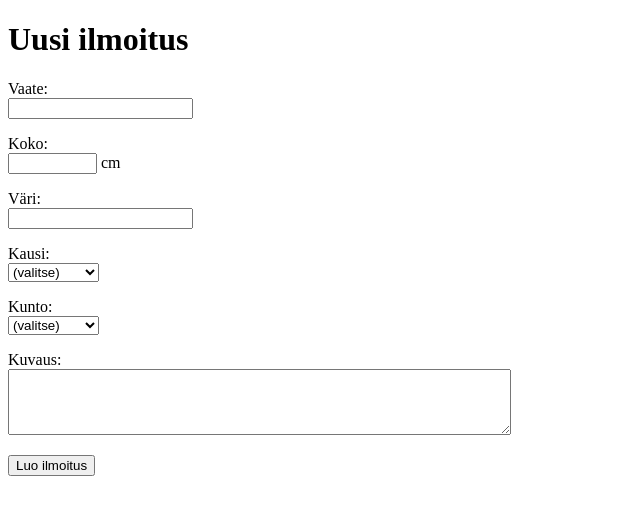
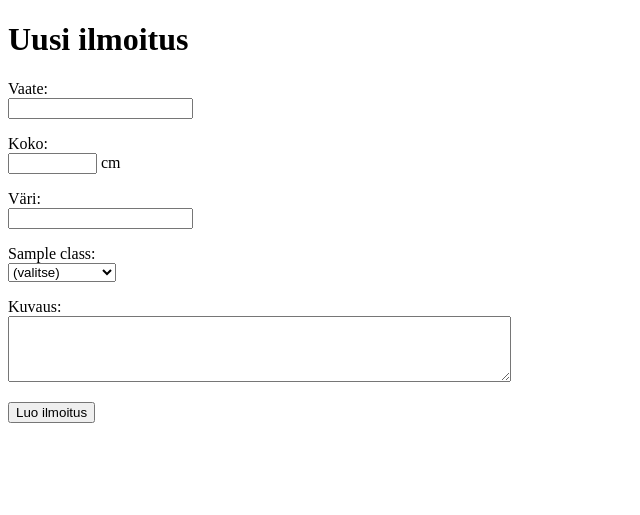
Before and after one commit to saaraparaas/vaatevarasto, a Flask app: template templates/new_item.html in a window 1280 px wide. Shown: the top 515 px of the page, without its empty margins (0-640 px from the left). Run offline with Flask 3, Linux system fonts and the light colour scheme; the template is opened without the code that fills it: most values are stand-ins (such as "Sample title", 1, 10 or a date in 2020).

Commit message:
Store classes in database

```diff
--- a/app.py
+++ b/app.py
@@ -47,7 +47,8 @@ def show_item(item_id):
 @app.route("/new_item")
 def new_item():
     require_login()
-    return render_template("new_item.html")
+    classes = items.get_all_classes()
+    return render_template("new_item.html", classes=classes)
 
 @app.route("/create_item", methods=["POST"])
 def create_item():
@@ -67,13 +68,17 @@ def create_item():
         abort(403)
     user_id = session["user_id"]
 
+    all_classes = items.get_all_classes()
+
     classes = []
-    season = request.form["season"]
-    if season:
-        classes.append(("Kausi", season))
-    condition = request.form["condition"]
-    if condition:
-        classes.append(("Kunto", condition))
+    for entry in request.form.getlist("classes"):
+        if entry:
+            class_title, class_value = entry.split(":")
+            if class_title not in all_classes:
+                abort(403)
+            if class_value not in all_classes[class_title]:
+                abort(403)
+            classes.append((class_title, class_value))
 
     items.add_item(title, size, color, description, user_id, classes)
 
--- a/schema.sql
+++ b/schema.sql
@@ -13,6 +13,12 @@ CREATE TABLE items (
     user_id INTEGER REFERENCES users
 );
 
+CREATE TABLE classes (
+    id INTEGER PRIMARY KEY,
+    title TEXT,
+    value TEXT
+);
+
 CREATE TABLE item_classes (
     id INTEGER PRIMARY KEY,
     item_id INTEGER REFERENCES items,
--- a/templates/new_item.html
+++ b/templates/new_item.html
@@ -20,25 +20,17 @@
       Väri: <br />
       <input type="text" name="color" maxlength="100" required />
     </p>
+    {% for class in classes %}
     <p>
-      Kausi: <br />
-      <select name="season">
+      <label for="class{{ class }}">{{ class }}</label>: <br />
+      <select name="classes" id="class{{ class }}">
         <option value="">(valitse)</option>
-        <option value="kesävaate">kesä</option>
-        <option value="vk-vaate">kevät/syksy</option>
-        <option value="talvivaate">talvi</option>
+      {% for option in classes[class] %}
+        <option value="{{ class }}:{{ option }}">{{ option }}</option>
+      {% endfor %}
       </select>
     </p>
-    <p>
-      Kunto: <br />
-      <select name="condition">
-        <option value="">(valitse)</option>
-        <option value="uusi">uusi</option>
-        <option value="hyvä">hyvä</option>
-        <option value="kohtalainen">kohtalainen</option>
-        <option value="heikko">heikko</option>
-      </select>
-    </p>
+    {% endfor %}
     <p>
       Kuvaus: <br />
       <textarea name="description" rows="4" cols="60" maxlength="1000" required ></textarea>
--- a/templates/show_item.html
+++ b/templates/show_item.html
@@ -23,7 +23,6 @@
       Kuvaus: {{ item.description }}
     </p>
     <p>
-      <u1>
         {% for class in classes %}
         <li> {{ class.title }}: {{ class.value }}</li>
         {% endfor %}
```
Also changed, not shown: init.sql (added, +10 -0 lines), items.py (+12 -0 lines).
